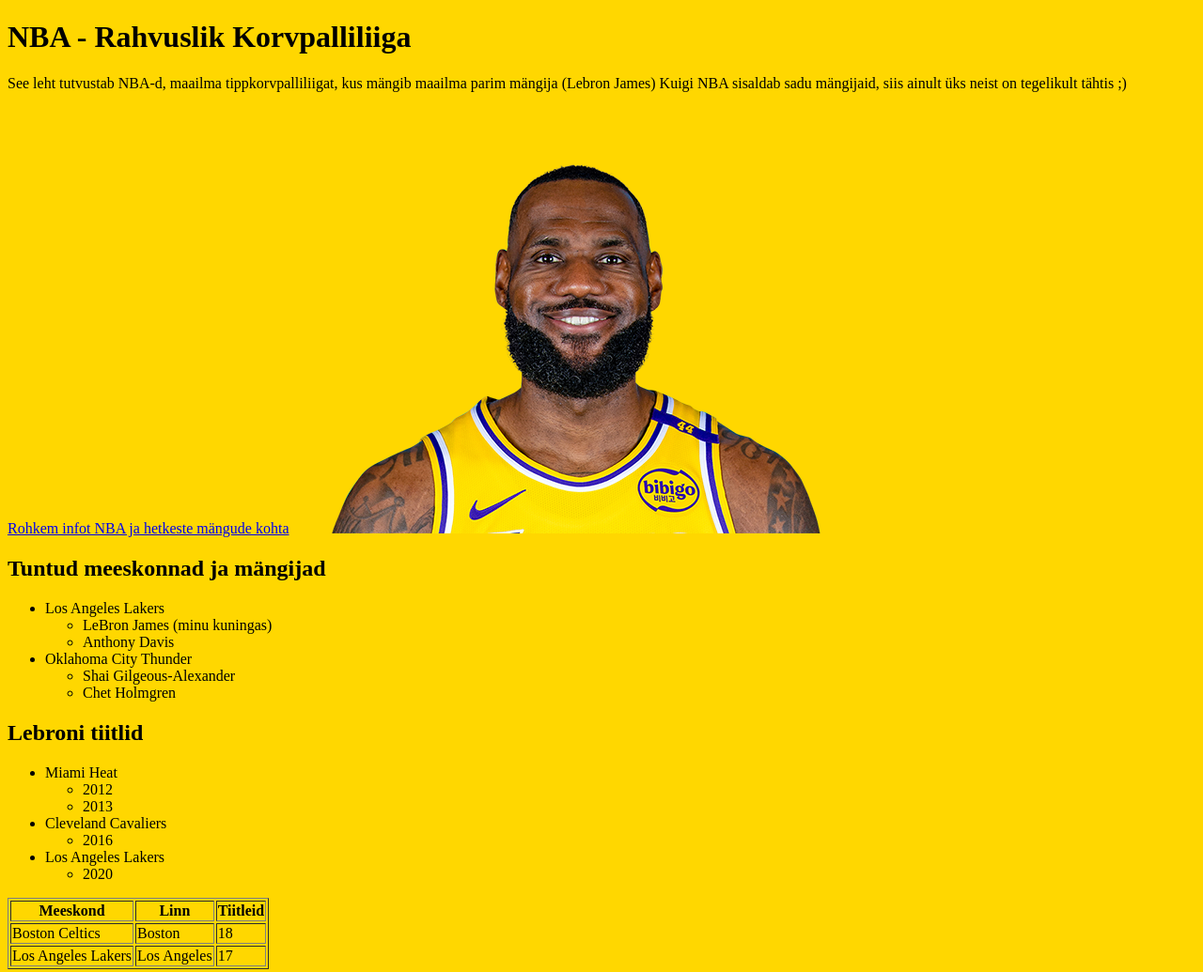
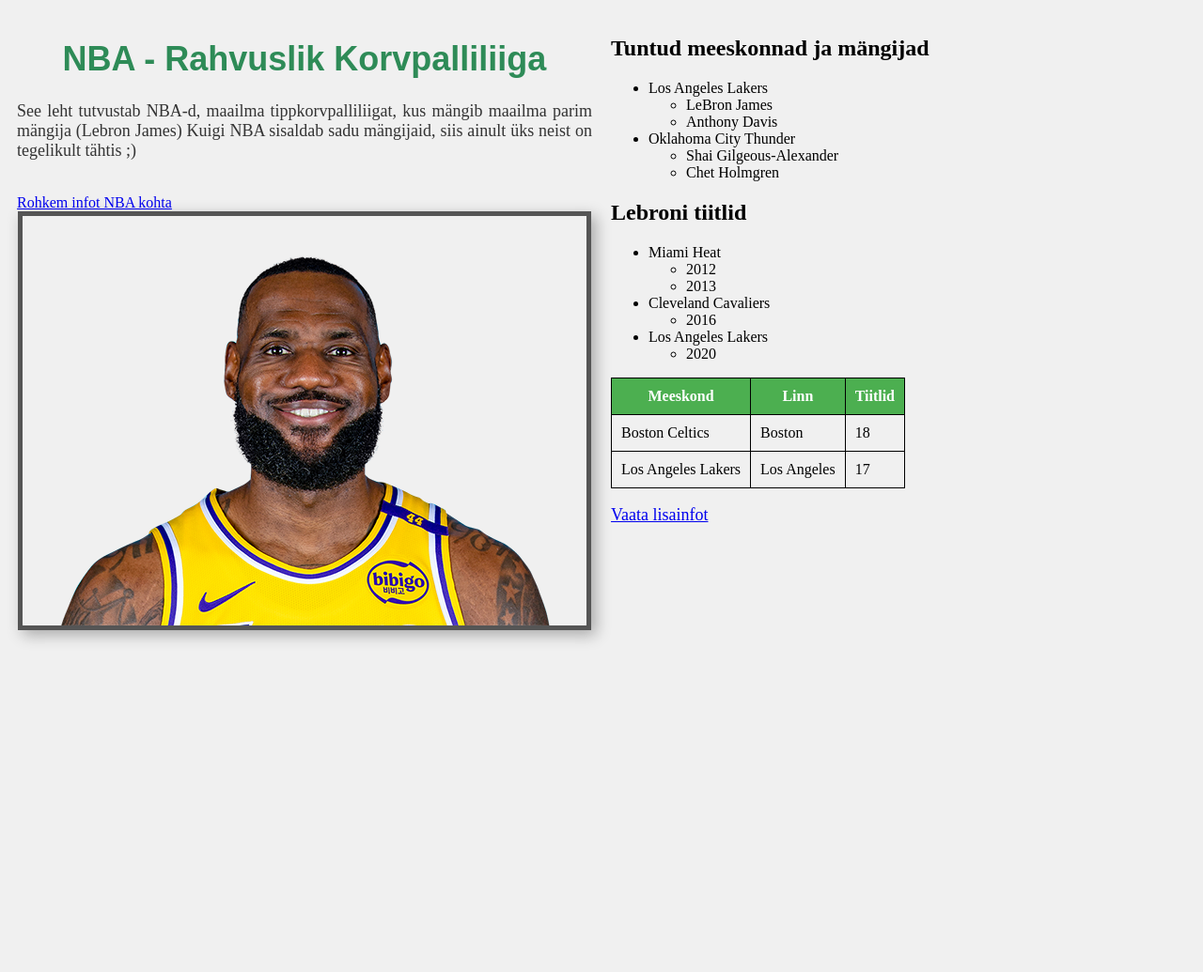
Before and after one commit to Veltrom/sissejuh-praks, a plain HTML site: page index.html in a window 1280 px wide. Shown: the top 1035 px of the page at 94% size. After the commit the page ends 800 px from the top, so only its background shows below. Drawn offline with Linux system fonts and the light colour scheme.

Commit message:
Uuendatud lehekülg

```diff
--- a/index.html
+++ b/index.html
@@ -1,33 +1,26 @@
 <!DOCTYPE html>
-<html lang ="est">
+<html lang="et">
 <head>
     <meta charset="UTF-8">
     <title>NBA - Rahvuslik Korvpalliliiga</title>
-    <style>
-        body {
-            background-color: gold;
-        }
-    </style>
+    <link rel="stylesheet" type="text/css" href="style.css">
 </head>
 <body>
 
+<div class="container">
+    <div class="column">
         <h1>NBA - Rahvuslik Korvpalliliiga</h1>
-<p>See leht tutvustab NBA-d, maailma tippkorvpalliliigat, kus mängib maailma parim mängija (Lebron James)
-    Kuigi NBA sisaldab sadu mängijaid, siis ainult üks neist on tegelikult tähtis ;)
-</p>
-
+        <p>See leht tutvustab NBA-d, maailma tippkorvpalliliigat, kus mängib maailma parim mängija (Lebron James) Kuigi NBA sisaldab sadu mängijaid, siis ainult üks neist on tegelikult tähtis ;) </p>
         <br>
-
-<a href="https://www.nba.com" target="_blank">Rohkem infot NBA ja hetkeste mängude kohta</a>
-
+        <a href="https://www.nba.com" target="_blank">Rohkem infot NBA kohta</a>
         <img src="nba_logo.png" alt="NBA logo">
-
+    </div>
+    <div class="column">
         <h2>Tuntud meeskonnad ja mängijad</h2>
-
         <ul>
             <li>Los Angeles Lakers
                 <ul>
-            <li>LeBron James (minu kuningas)</li>
+                    <li>LeBron James</li>
                     <li>Anthony Davis</li>
                 </ul>
             </li>
@@ -38,7 +31,6 @@
                 </ul>
             </li>
         </ul>
-
         <h2>Lebroni tiitlid</h2>
 
         <ul>
@@ -59,12 +51,11 @@
                 </ul>
             </li>
         </ul>
-
-<table border="1">
+        <table>
             <tr>
                 <th>Meeskond</th>
                 <th>Linn</th>
-        <th>Tiitleid</th>
+                <th>Tiitlid</th>
             </tr>
             <tr>
                 <td>Boston Celtics</td>
@@ -77,8 +68,9 @@
                 <td>17</td>
             </tr>
         </table>
-
         <p><a href="teine_leht.html">Vaata lisainfot</a></p>
+    </div>
+</div>
 
 </body>
 </html>
--- /dev/null
+++ b/style.css
@@ -0,0 +1,57 @@
+/* Liigutatud stiilid "index.html" failist */
+table, th, td {
+    border: 1px solid black;
+    border-collapse: collapse;
+}
+
+/* Lehe pealkirja stiil */
+h1 {
+    color: #2E8B57;
+    font-size: 36px;
+    font-family: Arial, sans-serif;
+    text-align: center;
+}
+
+/* Teksti stiil */
+p {
+    color: #333333;
+    font-size: 18px;
+    font-family: 'Times New Roman', serif;
+    text-align: justify;
+}
+
+/* Pildi stiil */
+img {
+    border: 5px solid #555555;
+    box-shadow: 5px 5px 15px rgba(0,0,0,0.3);
+    display: block;
+    margin-left: auto;
+    margin-right: auto;
+}
+
+/* Tabeli stiil */
+th {
+    background-color: #4CAF50;
+    color: white;
+    font-weight: bold;
+    padding: 10px;
+}
+
+td {
+    padding: 10px;
+}
+
+/* Lehe taustavärv */
+body {
+    background-color: #f0f0f0;
+}
+
+/* Lehe kaheks jaotamine */
+.container {
+    display: flex;
+}
+
+.column {
+    flex: 50%;
+    padding: 10px;
+}
```
Lines whose indentation alone changed are shown as unchanged.
